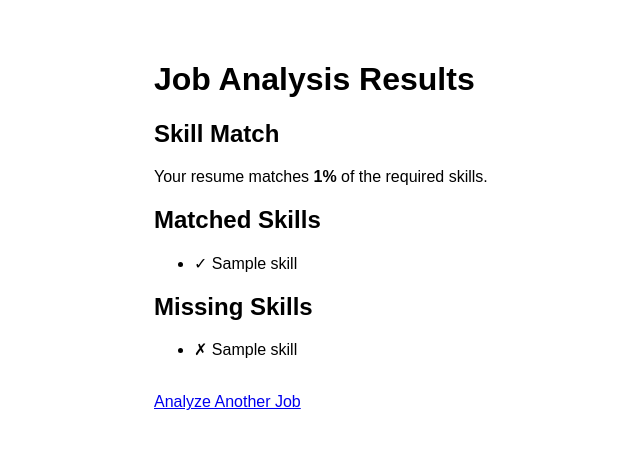
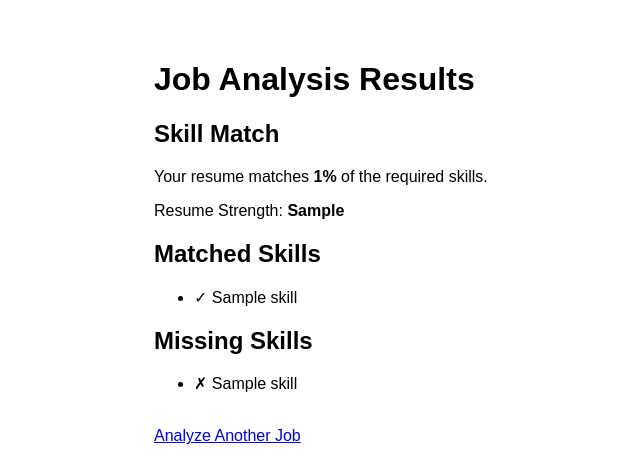
Before and after one commit to pendemmukund/AI-Job-Copilot, a Flask app: template templates/results.html in a window 1280 px wide. Shown: the top 460 px of the page, without its empty margins (36-676 px from the left). Run offline with Flask 3, Linux system fonts and the light colour scheme; the template is opened without the code that fills it: most values are stand-ins (such as "Sample title", 1, 10 or a date in 2020).

Commit message:
Add resume strength analysis

```diff
--- a/app.py
+++ b/app.py
@@ -484,6 +484,14 @@ def calculate_match_percentage(
 
     return round(percentage, 2)
 
+def get_match_strength(match_percentage):
+    if match_percentage >= 80:
+        return "Strong Match"
+    elif match_percentage >= 50:
+        return "Moderate Match"
+    else:
+        return "Weak Match"
+
 
 # -----------------------------
 # Home route
@@ -580,6 +588,8 @@ def home():
             job_skills["required_skills"]
         )
 
+        match_strength = get_match_strength(match_percentage)
+
 
         # Print resume skills
         print(
@@ -636,13 +646,10 @@ def home():
         # Send results to HTML
         return render_template(
             "results.html",
-            matched_skills=sorted(
-                matched_skills
-            ),
-            missing_skills=sorted(
-                missing_skills
-            ),
-            match_percentage=match_percentage
+            matched_skills=sorted(matched_skills),
+            missing_skills=sorted(missing_skills),
+            match_percentage=match_percentage,
+            match_strength=match_strength
         )
 
 
--- a/templates/results.html
+++ b/templates/results.html
@@ -23,6 +23,11 @@
           Your resume matches
           <strong>{{ match_percentage }}%</strong>
           of the required skills.
+        </p>
+
+        <p>
+          Resume Strength:
+          <strong>{{ match_strength }}</strong>
         </p>
       </div>
 
```
